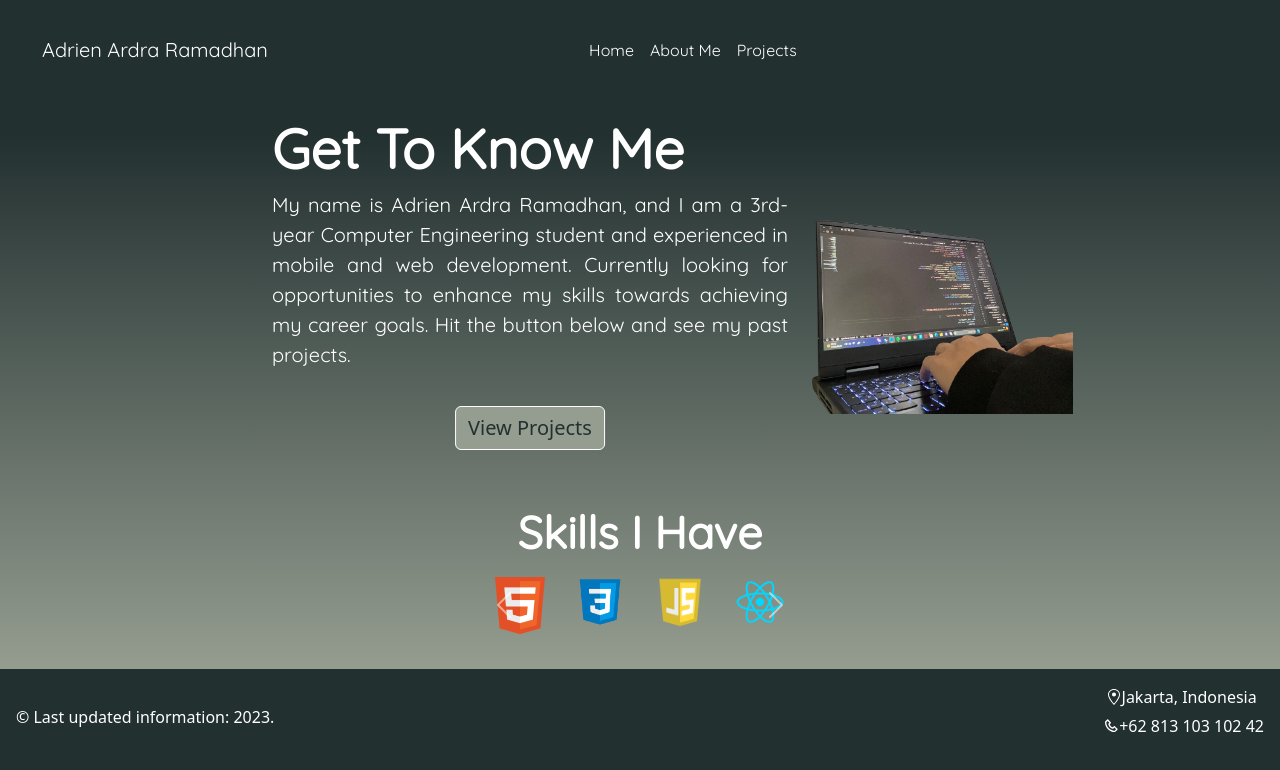
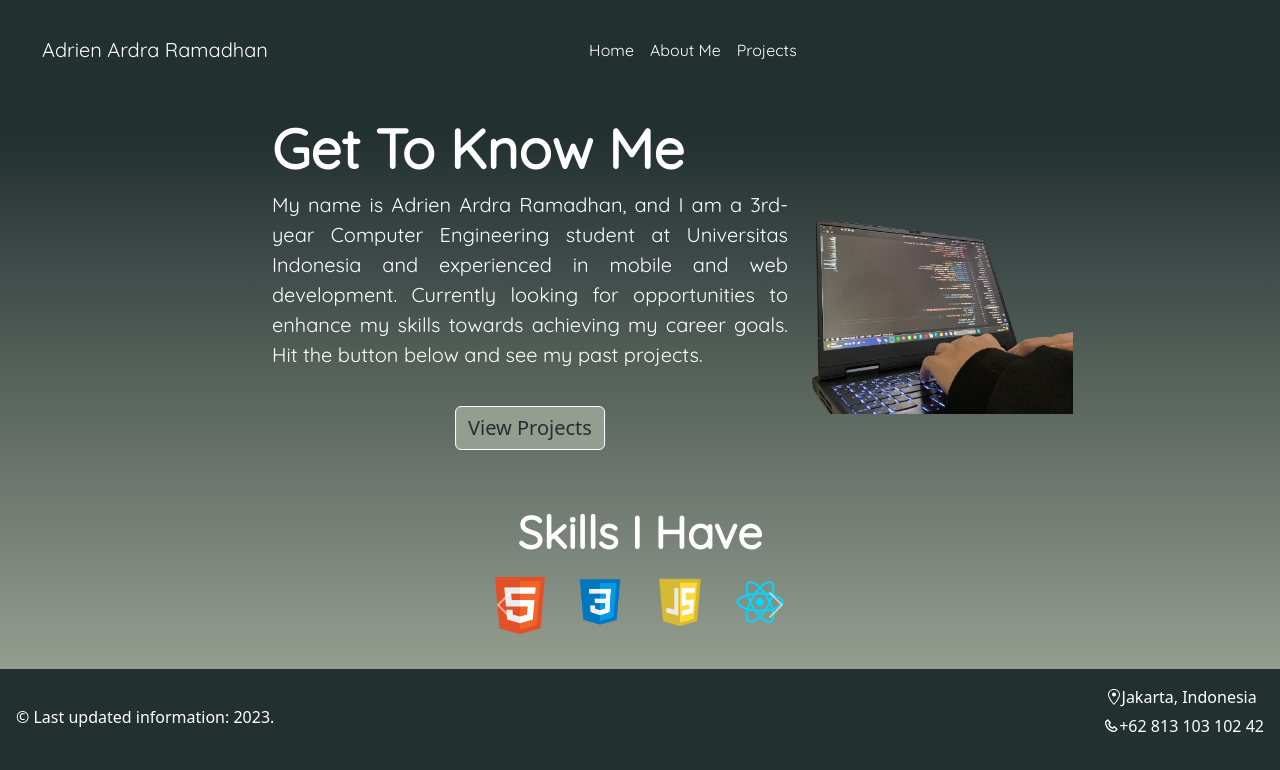
Before and after one commit to adrien1811/Adrien-Portofolio, a React (Create React App) app in the folder client/: page /aboutMe in a window 1280 px wide. Shown: the top 770 px of the page. Built offline with nearby package versions, Linux system fonts and the light colour scheme.

Commit message:
minor changes

```diff
--- a/client/src/page/aboutMe/aboutMe.js
+++ b/client/src/page/aboutMe/aboutMe.js
@@ -46,7 +46,7 @@ const AboutMe = () => {
     <div className="col-md-2" style={{ }}></div>
     <div class="col-md-3 mt-3 d-flex flex-column justify-content-center justify-content-md-start align-items-center align-items-md-start" style={{width:'540px'}}>
         <h1 style={{ fontFamily: 'Quicksand, sans-serif', fontSize:'55px', color:'white' , fontWeight:'bold'}}>Get To Know Me</h1>
-        <p style={{ fontFamily: 'Quicksand, sans-serif' , fontSize: '20px',textAlign: 'justify', color:'white'}}>My name is Adrien Ardra Ramadhan, and I am  a 3rd-year Computer Engineering student and experienced in mobile and web development. Currently looking for opportunities to enhance my skills towards achieving my career goals. Hit the button below and see my past projects.</p>
+        <p style={{ fontFamily: 'Quicksand, sans-serif' , fontSize: '20px',textAlign: 'justify', color:'white'}}>My name is Adrien Ardra Ramadhan, and I am  a 3rd-year Computer Engineering student at Universitas Indonesia and experienced in mobile and web development. Currently looking for opportunities to enhance my skills towards achieving my career goals. Hit the button below and see my past projects.</p>
         <div style={{ display: 'flex', alignSelf:'center', justifyContent: 'center', position: 'relative' }}>
         <Link to="/projects">
         <button className="btn custom-button" style={{ position: 'relative', left: '50%', transform: 'translateX(-50%)', top: '20px' }} id="custom-button">
```
